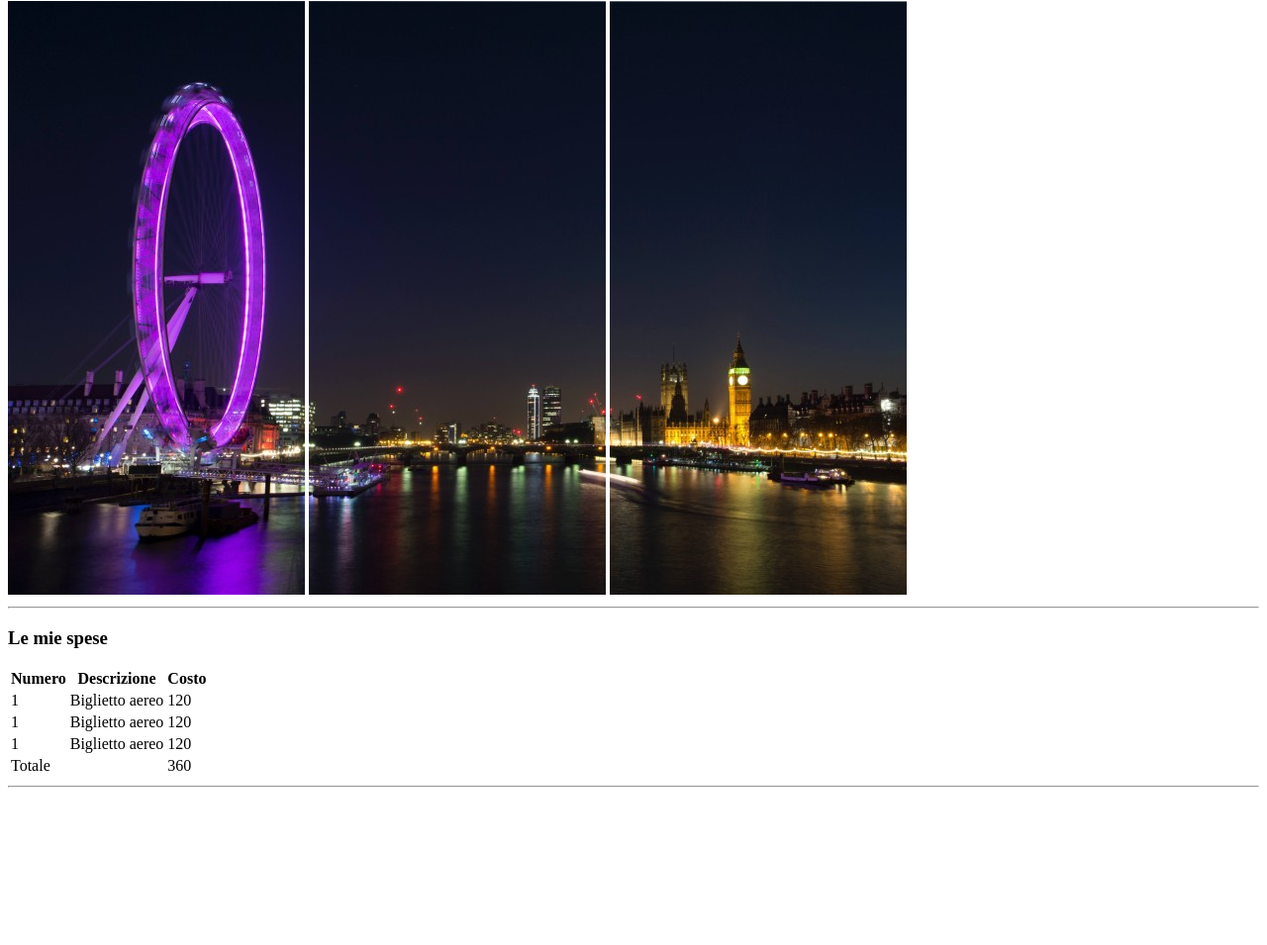
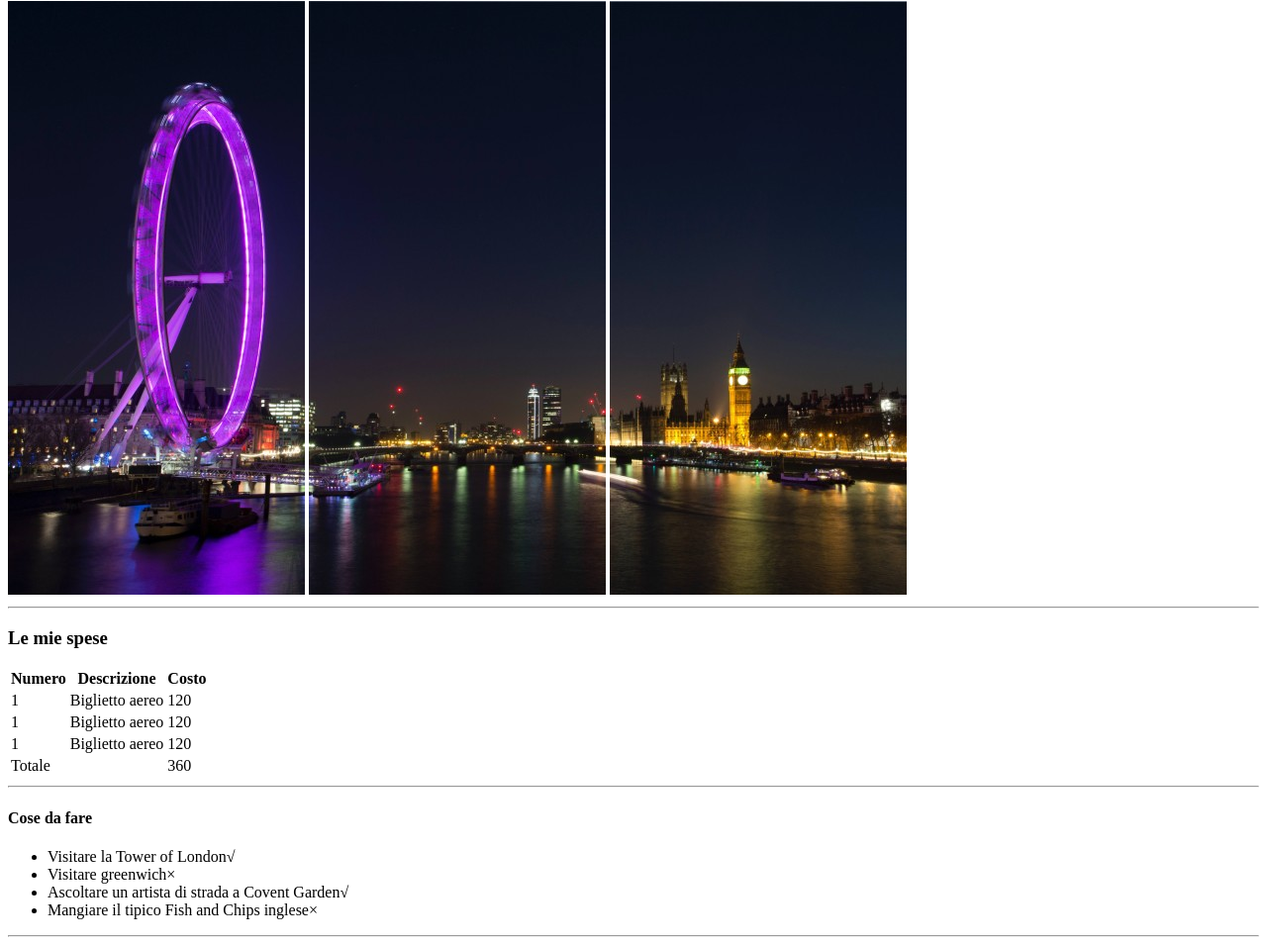
Before and after one commit to Christian-Lepidi/html-london-trip, a plain HTML site: page index.html in a window 1280 px wide. Shown: the part 79-1034 px from the top of the page at 99% size. Before the commit the page ends 883 px from the top, so only its background shows below. Drawn offline with Linux system fonts and the light colour scheme.

Commit message:
lista cose da fare

```diff
--- a/index.html
+++ b/index.html
@@ -52,6 +52,15 @@
         </tfoot>
     </table>
     <hr>
+  <!--Lista delle cose da fare-->
+   <h4>Cose da fare</h4>
+   <ul>
+    <li>Visitare la Tower of London&#8730;</li>
+    <li>Visitare greenwich&#215;</li>
+    <li>Ascoltare un artista di strada a Covent Garden&#8730;</li>
+    <li>Mangiare il tipico Fish and Chips inglese&#215;</li>
+   </ul>
+   <hr>
   </main>
 </body>
 </html>
```
